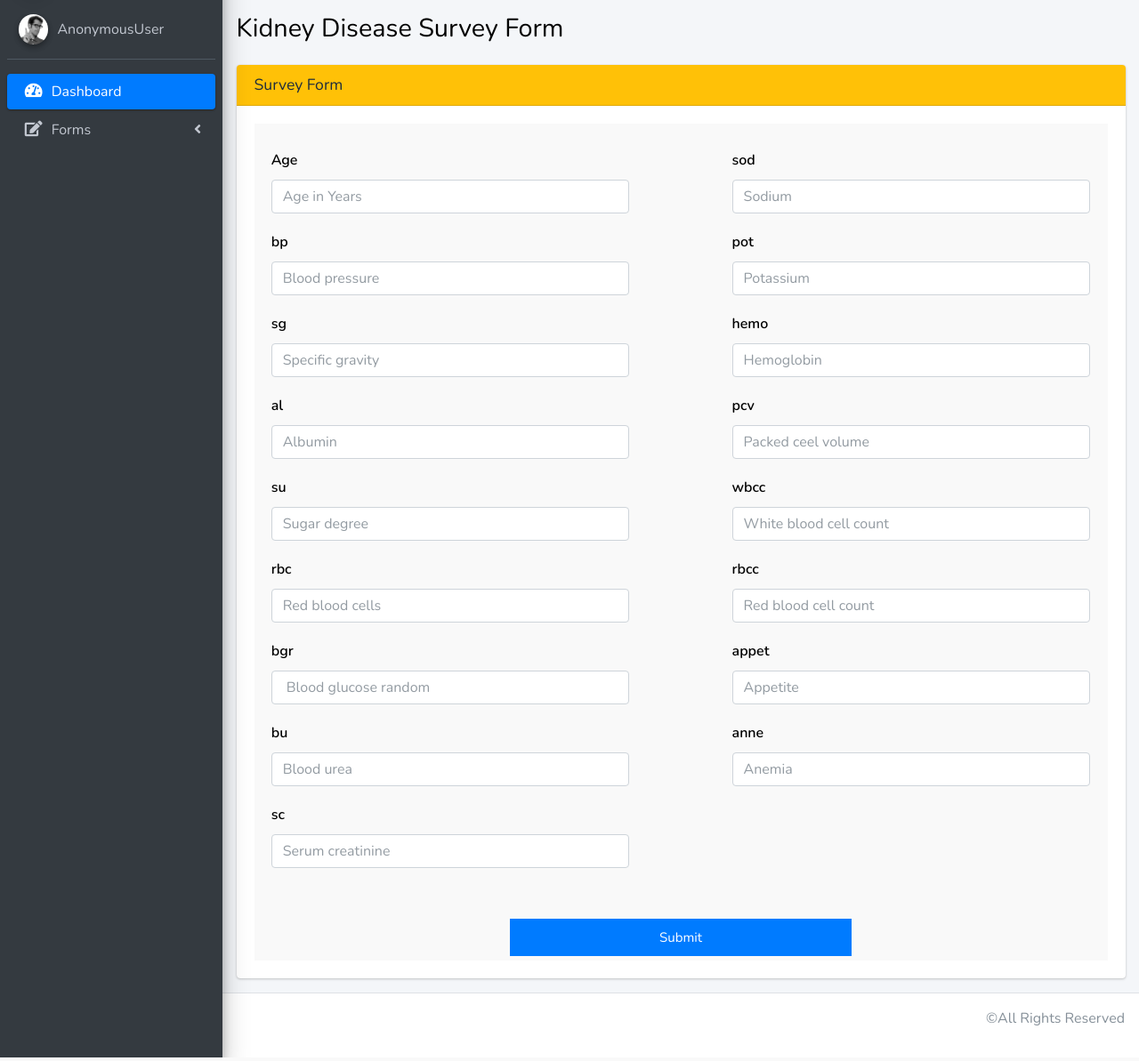
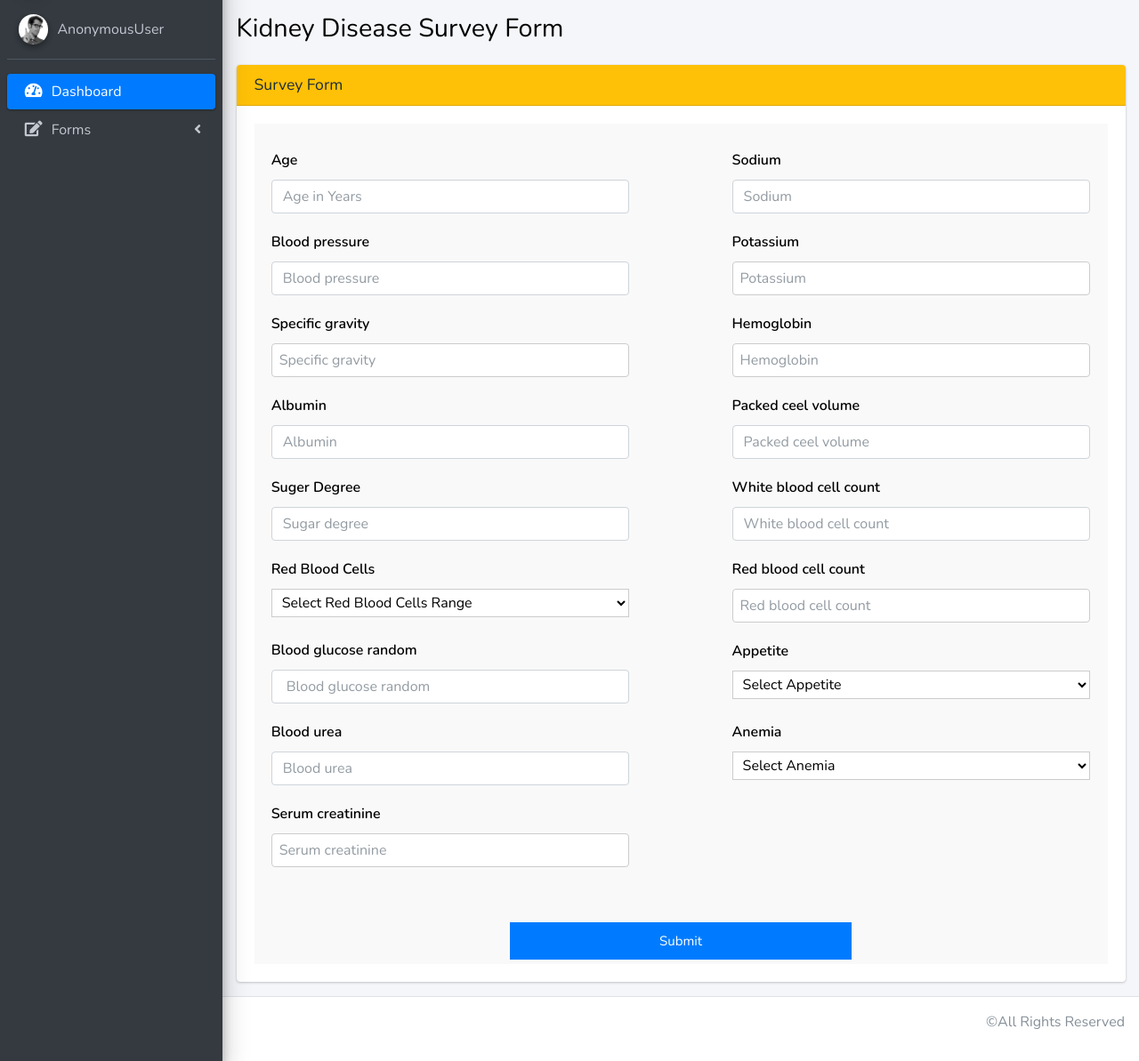
Before and after one commit to Pranav0707/Disease_Prediction_Platform, a Django app: template templates/kidney_form.html in a window 1280 px wide. Shown: the part 57-1250 px from the top of the page at 89% size. Run offline with Django 3.2, Linux system fonts and the light colour scheme; the template is opened without the code that fills it, so the values that code supplies are empty; some libraries are stand-ins or nearby versions.

Commit message:
kidney backend integration

```diff
--- a/diseases_app/views.py
+++ b/diseases_app/views.py
@@ -90,7 +90,7 @@ def Kidney_Disease_Prediction_View(request):
         red_blood_cell_count = request.POST.get('red_blood_cell_count')
         appetite = request.POST.get('appetite')
         anemia = request.POST.get('anemia')
-
+        print(age, blood_pressure,specific_gravity, albumin, sugar_degree, red_blood_cells, blood_glucose_random, blood_urea, serum_creatinine, sodium, potassium, heamoglobin, packed_ceel_volume, white_blood_cell_volume, red_blood_cell_count, appetite, anemia)
         features = [age, blood_pressure,
                     specific_gravity, albumin, sugar_degree, red_blood_cells, blood_glucose_random, blood_urea, serum_creatinine, sodium, potassium, heamoglobin, packed_ceel_volume, white_blood_cell_volume, red_blood_cell_count, appetite, anemia]
 
--- a/templates/kidney_form.html
+++ b/templates/kidney_form.html
@@ -169,56 +169,69 @@
                       <p>Age</p>
                       <input name="age" type="number" step="any" class="form-control" placeholder="Age in Years" value="">
 
-                      <p>bp</p>
+                      <p>Blood pressure</p>
                       <input name="blood_pressure" type="number" step="any" class="form-control" placeholder="Blood pressure" value="">
 
-                      <p>sg</p>
-                      <input name="specific_gravity" type="number" step="any" class="form-control" placeholder="Specific gravity" value="">
+                      <p>Specific gravity</p>
+                      <input name="specific_gravity" type="text" step="any" class="form-control" placeholder="Specific gravity" value="">
 
-                      <p>al</p>
+                      <p>Albumin</p>
                       <input name="albumin" type="number" step="any" class="form-control" placeholder="Albumin" value="">
 
-                      <p>su</p>
+                      <p>Suger Degree</p>
                       <input name="sugar_degree" type="number" step="any" class="form-control" placeholder="Sugar degree" value="">
 
-                      <p>rbc</p>
-                      <input name="red_blood_cells" type="number" step="any" class="form-control" placeholder="Red blood cells" value="">
+                      <p>Red Blood Cells</p>
+                      <select name="red_blood_cells">
+                        <option value=" "value="Select Red Blood Cells Range" disabled="disabled" selected>Select Red Blood Cells Range</option>
+                        <option value="1">Normal</option>
+                        <option value="0">Abnormal</option>
 
-                                <p>bgr</p>
+                      </select>
+                                <p>Blood glucose random</p>
                       <input name="blood_glucose_random" type="number" step="any" class="form-control" placeholder=" Blood glucose random" value="">
 
-                                <p>bu</p>
+                                <p>Blood urea</p>
                       <input name="blood_urea" type="number" step="any" class="form-control" placeholder="Blood urea" value="">
 
-                                <p>sc</p>
-                      <input name="serum_creatinine" type="number" step="any" class="form-control" placeholder="Serum creatinine" value="">
+                                <p>Serum creatinine</p>
+                      <input name="serum_creatinine" type="text" step="any" class="form-control" placeholder="Serum creatinine" value="">
                     </div>
 
                     <div class="col50 colright">
-                                <p>sod</p>
+                                <p>Sodium</p>
                       <input name="sodium" type="number" step="any" class="form-control" placeholder="Sodium" value="">
 
-                      <p>pot</p>
-                      <input name="potassium" type="number" step="any" class="form-control" placeholder="Potassium" value="">
+                      <p>Potassium</p>
+                      <input name="potassium" type="text" step="any" class="form-control" placeholder="Potassium" value="">
 
-                      <p>hemo</p>
-                      <input name="heamoglobin" type="number" step="any" class="form-control" placeholder="Hemoglobin" value="">
+                      <p>Hemoglobin</p>
+                      <input name="heamoglobin" type="text" step="any" class="form-control" placeholder="Hemoglobin" value="">
 
-                                <p>pcv</p>
+                                <p>Packed ceel volume</p>
                       <input name="packed_ceel_volume" type="number" step="any" class="form-control" placeholder="Packed ceel volume" value="">
 
-                                <p>wbcc</p>
+                                <p>White blood cell count</p>
                       <input name="white_blood_cell_volume" type="number" step="any" class="form-control" placeholder="White blood cell count" value="">
 
-                      <p>rbcc</p>
-                      <input name="red_blood_cell_count" type="number" step="any" class="form-control" placeholder="Red blood cell count" value="">
+                      <p>Red blood cell count</p>
+                      <input name="red_blood_cell_count" type="text" step="any" class="form-control" placeholder="Red blood cell count" value="">
 
-                      <p>appet</p>
-                      <input name="appetite" type="number" step="any" class="form-control" placeholder="Appetite" value="">
+                      <p>Appetite</p>
+                      <select name="appetite">
+                        <option value=" "value="Select Appetite" disabled="disabled" selected>Select Appetite</option>
+                        <option value="1">Good</option>
+                        <option value="0">Poor</option>
 
-                                <p>anne</p>
-                      <input name="anemia" type="number" step="any" class="form-control" placeholder="Anemia" value="">
+                      </select>
 
+                                <p>Anemia</p>
+                                <select name="anemia">
+                                  <option value=" "value="Select Anemia" disabled="disabled" selected>Select Anemia</option>
+                                  <option value="1">Yes</option>
+                                  <option value="0">No</option>
+
+                                </select>
                     </div>
                   </div>
 
```
Also changed, not shown: db.sqlite3.
